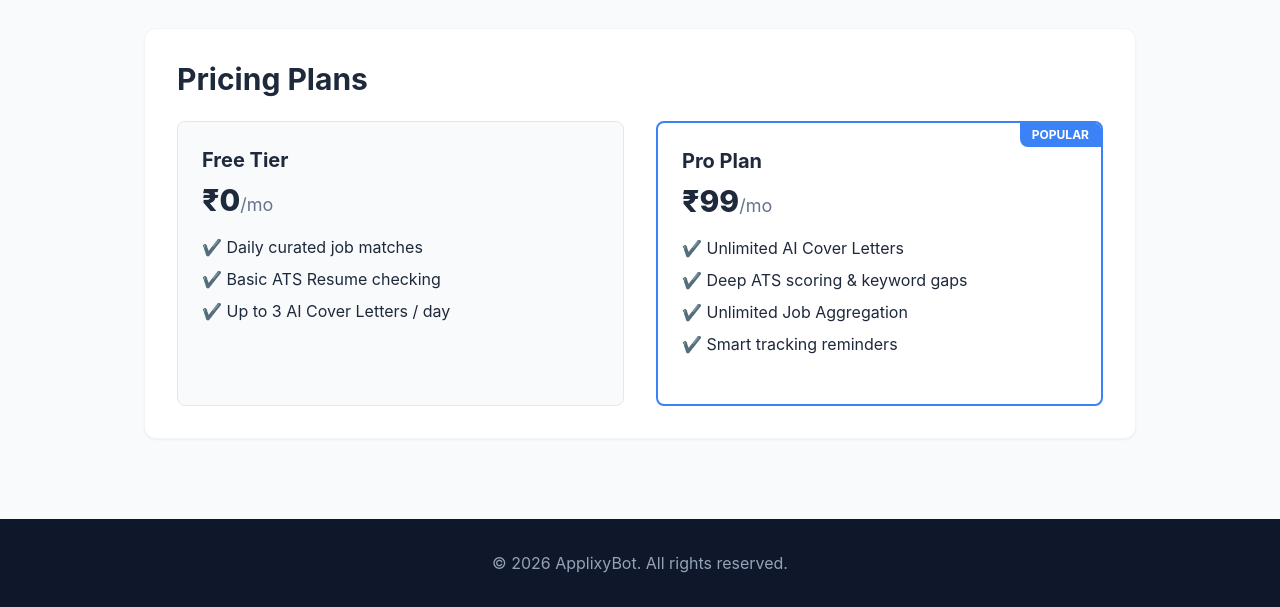
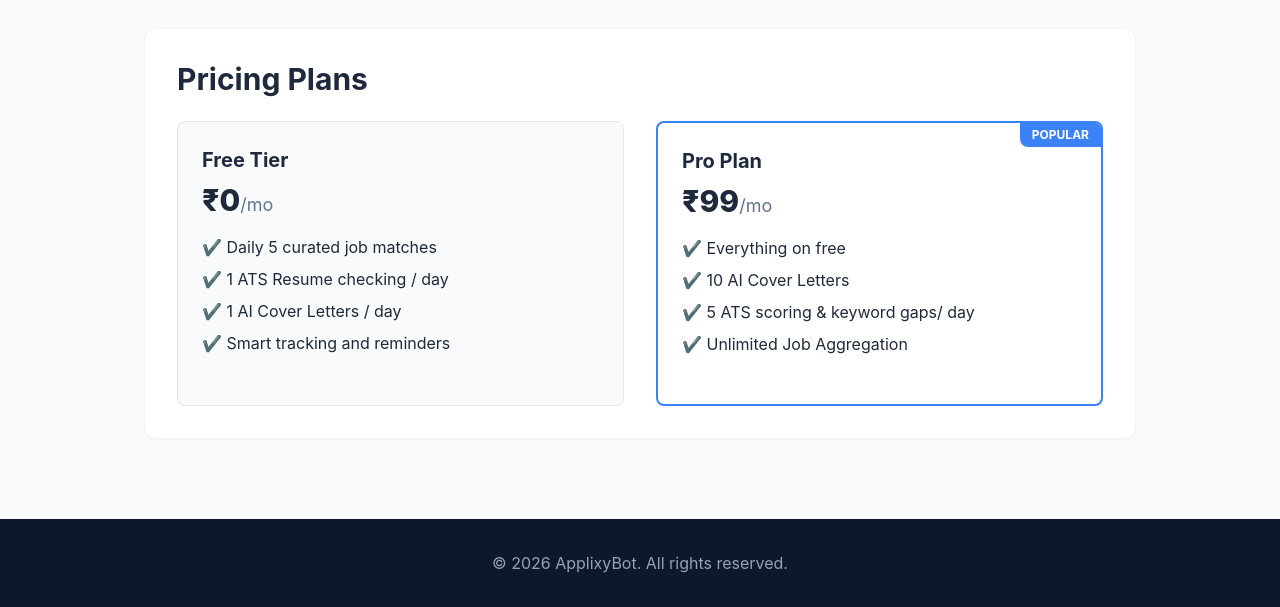
Before and after one commit to shubham-writes/ApplixyBot, a FastAPI app: page / in a window 1280 px wide. Shown: the part 427-1034 px from the top of the page. Run offline with FastAPI, Linux system fonts and the light colour scheme; parts of the project's set-up code (start-up, migrations or seed data) failed here and were passed over; some libraries are stand-ins or nearby versions.

Commit message:
Update contact & pricing info for Razorpay KYC

```diff
--- a/templates/index.html
+++ b/templates/index.html
@@ -56,9 +56,10 @@
                     <h3 class="text-xl font-bold mb-2">Free Tier</h3>
                     <p class="text-3xl font-extrabold mb-4">₹0<span class="text-lg font-normal text-slate-500">/mo</span></p>
                     <ul class="space-y-2 mb-6">
-                        <li>✔️ Daily curated job matches</li>
-                        <li>✔️ Basic ATS Resume checking</li>
-                        <li>✔️ Up to 3 AI Cover Letters / day</li>
+                        <li>✔️ Daily 5 curated job matches</li>
+                        <li>✔️ 1 ATS Resume checking / day</li>
+                        <li>✔️ 1 AI Cover Letters / day</li>
+                        <li>✔️ Smart tracking and reminders</li>
                     </ul>
                 </div>
                 <!-- Pro -->
@@ -67,10 +68,10 @@
                     <h3 class="text-xl font-bold mb-2">Pro Plan</h3>
                     <p class="text-3xl font-extrabold mb-4">₹99<span class="text-lg font-normal text-slate-500">/mo</span></p>
                     <ul class="space-y-2 mb-6">
-                        <li>✔️ Unlimited AI Cover Letters</li>
-                        <li>✔️ Deep ATS scoring & keyword gaps</li>
+                        <li>✔️ Everything on free</li>
+                        <li>✔️ 10 AI Cover Letters</li>
+                        <li>✔️ 5 ATS scoring & keyword gaps/ day</li>
                         <li>✔️ Unlimited Job Aggregation</li>
-                        <li>✔️ Smart tracking reminders</li>
                     </ul>
                 </div>
             </div>
@@ -81,8 +82,8 @@
             <h2 class="text-3xl font-bold mb-6">Contact Us</h2>
             <p class="mb-4">If you have any questions or require support regarding ApplixyBot, please reach out to us. We typically respond within 24 hours.</p>
             <div class="space-y-2">
-                <p><strong>Email:</strong> support@applixybot.com</p>
-                <p><strong>Operating Address:</strong> [YOUR EXACT CITY/STATE/COUNTRY, E.G., Mumbai, Maharashtra, India]</p>
+                <p><strong>Email:</strong> shubham.verma.mnnit25@gmail.com</p>
+                <p><strong>Operating Address:</strong> Prayagraj, Uttar Pradesh, India</p>
                 <p><strong>Support Channel:</strong> You can also reach out to the developer directly via Telegram at any time.</p>
             </div>
         </div>
```
Also changed, not shown: 2 other files.
